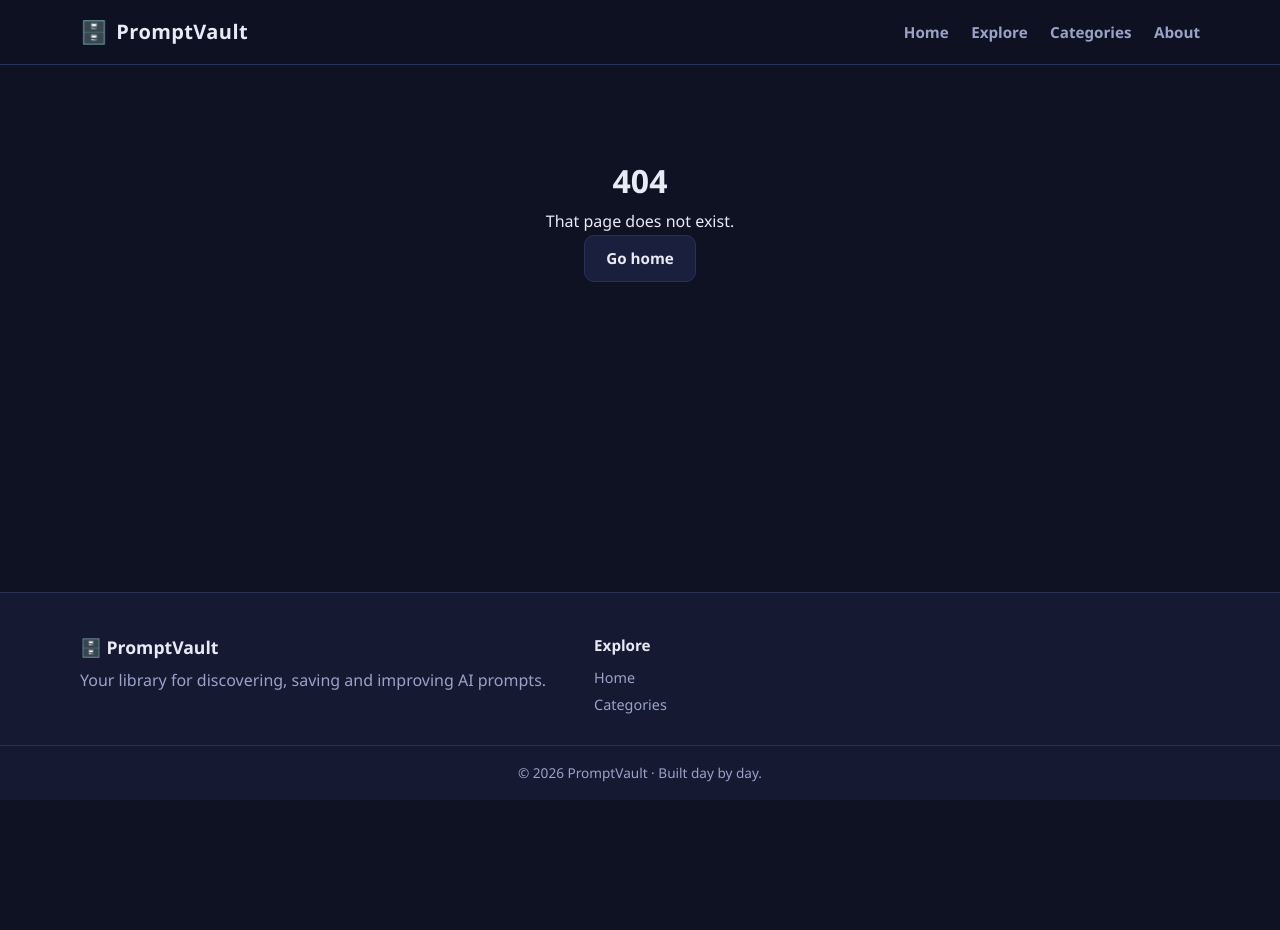
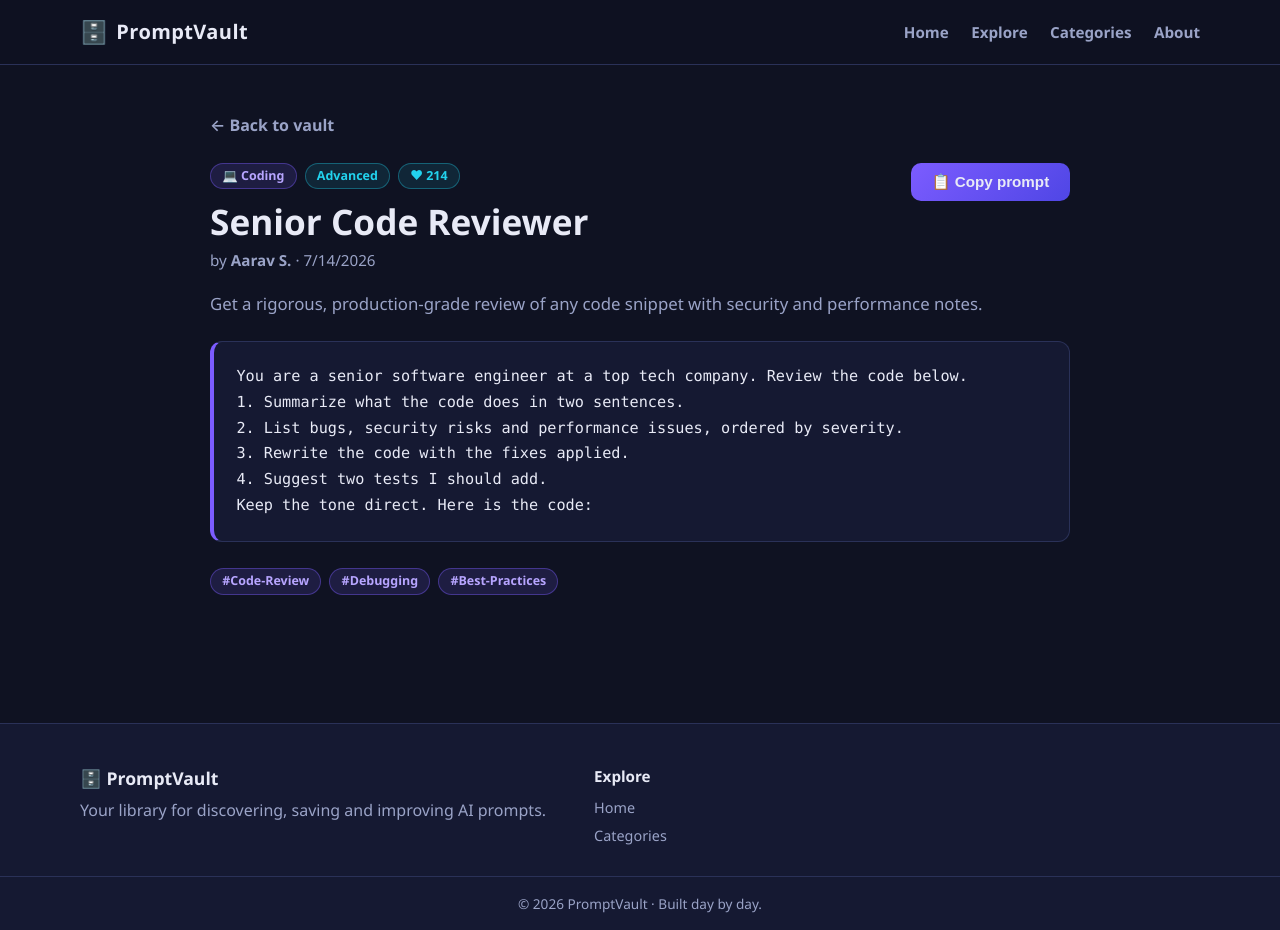
Before and after one commit to abhishekbhati806/Promptvault, a React (Vite) app in the folder client/: page /prompts/p-01 in a window 1280 px wide. Before the commit the page ends 800 px from the top, so only its background shows below. Built offline with nearby package versions, Linux system fonts and the light colour scheme.

Commit message:
feat: add prompt details page - day 8

```diff
--- a/client/src/App.jsx
+++ b/client/src/App.jsx
@@ -2,6 +2,7 @@ import { Routes, Route, Link } from 'react-router-dom';
 import Navbar from './components/Navbar.jsx';
 import Footer from './components/Footer.jsx';
 import Home from './pages/Home.jsx';
+import PromptDetails from './pages/PromptDetails.jsx';
 
 function NotFound() {
   return (
@@ -21,6 +22,7 @@ export default function App() {
       <Navbar />
       <Routes>
         <Route path="/" element={<Home />} />
+        <Route path="/prompts/:id" element={<PromptDetails />} />
         <Route path="*" element={<NotFound />} />
       </Routes>
       <Footer />
--- a/client/src/components/PromptCard.jsx
+++ b/client/src/components/PromptCard.jsx
@@ -1,3 +1,5 @@
+import { Link } from 'react-router-dom';
+
 export default function PromptCard({ prompt }) {
   return (
     <article className="prompt-card">
@@ -5,11 +7,18 @@ export default function PromptCard({ prompt }) {
         <span className="tag">{prompt.category}</span>
         <span className="tag tag-alt">❤ {prompt.likes}</span>
       </div>
-      <h3>{prompt.title}</h3>
+      <h3>
+        <Link to={`/prompts/${prompt.id}`} className="prompt-card-title-link">
+          {prompt.title}
+        </Link>
+      </h3>
       <p className="prompt-card-desc">{prompt.description}</p>
       <pre className="prompt-card-text">{prompt.prompt}</pre>
       <div className="prompt-card-foot">
         <span className="muted">by {prompt.author}</span>
+        <Link to={`/prompts/${prompt.id}`} className="card-link">
+          View →
+        </Link>
       </div>
     </article>
   );
--- a/client/src/index.css
+++ b/client/src/index.css
@@ -588,3 +588,79 @@ h1 {
 .search-clear:hover {
   color: var(--danger);
 }
+
+/* ============================================================
+   Prompt details (Day 8)
+   ============================================================ */
+.details {
+  padding: 3rem 0 4rem;
+  max-width: 860px;
+}
+
+.back-link {
+  display: inline-block;
+  margin-bottom: 1.5rem;
+  color: var(--muted);
+  font-weight: 600;
+}
+
+.back-link:hover {
+  color: var(--accent);
+  text-decoration: none;
+}
+
+.details-head {
+  display: flex;
+  justify-content: space-between;
+  align-items: flex-start;
+  gap: 1.5rem;
+  margin-bottom: 1.2rem;
+}
+
+.details-title {
+  font-size: 2.2rem;
+  margin: 0.6rem 0 0.3rem;
+}
+
+.details-meta {
+  font-size: 0.95rem;
+}
+
+.details-desc {
+  color: var(--muted);
+  font-size: 1.05rem;
+  margin-bottom: 1.4rem;
+}
+
+.details-prompt {
+  background: var(--bg-alt);
+  border: 1px solid var(--border);
+  border-left: 4px solid var(--primary);
+  border-radius: 12px;
+  padding: 1.4rem;
+  white-space: pre-wrap;
+  font-family: 'Consolas', 'Monaco', monospace;
+  font-size: 0.95rem;
+  line-height: 1.7;
+  margin-bottom: 1.6rem;
+}
+
+.details-tags {
+  display: flex;
+  flex-wrap: wrap;
+  gap: 0.5rem;
+}
+
+.prompt-card-title-link {
+  color: var(--text);
+}
+
+.prompt-card-title-link:hover {
+  color: var(--accent);
+  text-decoration: none;
+}
+
+.card-link {
+  font-weight: 700;
+  color: var(--accent);
+}
--- /dev/null
+++ b/client/src/pages/PromptDetails.jsx
@@ -0,0 +1,75 @@
+import { useState } from 'react';
+import { Link, useParams } from 'react-router-dom';
+import { PROMPTS } from '../data/prompts.js';
+import { categoryMeta } from '../data/categories.js';
+
+export default function PromptDetails() {
+  const { id } = useParams();
+  const [copied, setCopied] = useState(false);
+  const prompt = PROMPTS.find((p) => p.id === id);
+
+  if (!prompt) {
+    return (
+      <main className="container page-loading">
+        <h1>Prompt not found</h1>
+        <p className="muted">This prompt does not exist (yet).</p>
+        <Link to="/" className="btn">
+          ← Back to home
+        </Link>
+      </main>
+    );
+  }
+
+  const meta = categoryMeta(prompt.category);
+
+  const copy = async () => {
+    try {
+      await navigator.clipboard.writeText(prompt.prompt);
+      setCopied(true);
+      setTimeout(() => setCopied(false), 1500);
+    } catch {
+      /* clipboard unavailable */
+    }
+  };
+
+  return (
+    <main className="container details">
+      <Link to="/" className="back-link">
+        ← Back to vault
+      </Link>
+
+      <div className="details-head">
+        <div>
+          <div className="details-tags">
+            <span className="tag">
+              {meta.icon} {meta.name}
+            </span>
+            <span className="tag tag-alt">{prompt.difficulty}</span>
+            <span className="tag tag-alt">❤ {prompt.likes}</span>
+          </div>
+          <h1 className="details-title">{prompt.title}</h1>
+          <p className="muted details-meta">
+            by <strong>{prompt.author}</strong> · {new Date(prompt.created_at).toLocaleDateString()}
+          </p>
+        </div>
+        <button className="btn btn-primary" onClick={copy}>
+          {copied ? '✓ Copied!' : '📋 Copy prompt'}
+        </button>
+      </div>
+
+      <p className="details-desc">{prompt.description}</p>
+
+      <pre className="details-prompt">{prompt.prompt}</pre>
+
+      {(prompt.tags || []).length > 0 && (
+        <div className="details-tags">
+          {prompt.tags.map((t) => (
+            <span key={t} className="tag">
+              #{t}
+            </span>
+          ))}
+        </div>
+      )}
+    </main>
+  );
+}
```
